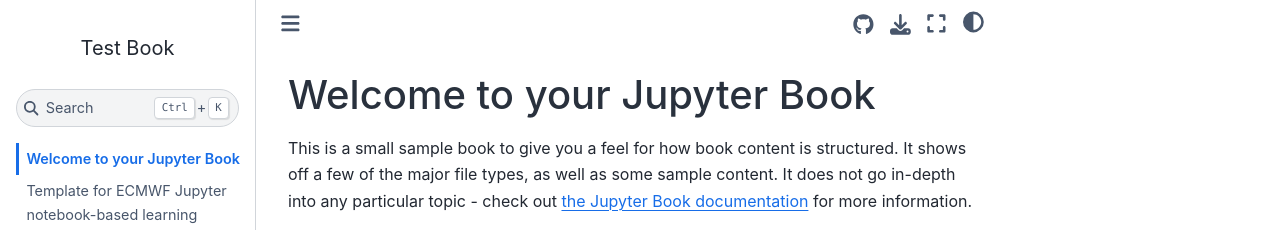
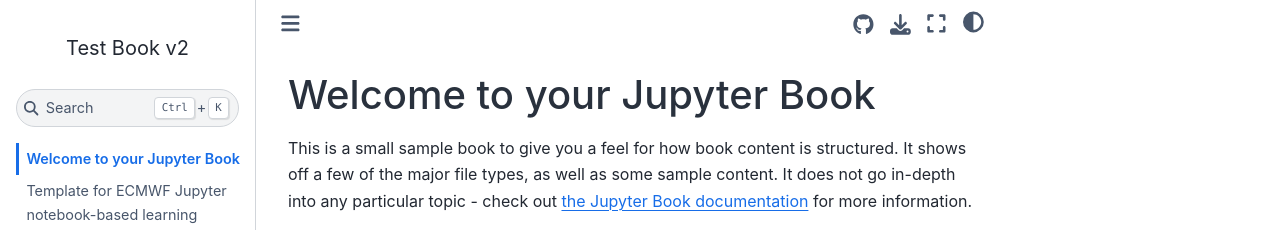
Before and after one commit to ecmwf-training/test-jnb, a Jupyter Book: the page built from intro-jupyter-template.md, in a window 1280 px wide. Shown: the top 230 px of the page. Built offline with Jupyter Book 1.0.4 settings and Sphinx 7.4.7 and the Sphinx Book theme 1.1.4, drawn with Linux system fonts in a browser that asks for light colours.

Commit message:
Make a random change

```diff
--- a/_config.yml
+++ b/_config.yml
@@ -1,7 +1,7 @@
 # Book settings
 # Learn more at https://jupyterbook.org/customize/config.html
 
-title: Test Book
+title: Test Book v2
 author: The Copernicus Climate Change Service (C3S), entrusted to ECMWF (European Centre for Medium-Range Weather Forecasts)
 
 # Force re-execution of notebooks on each build.
```
